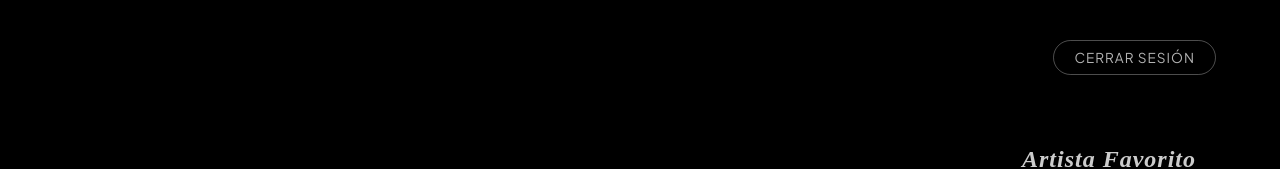
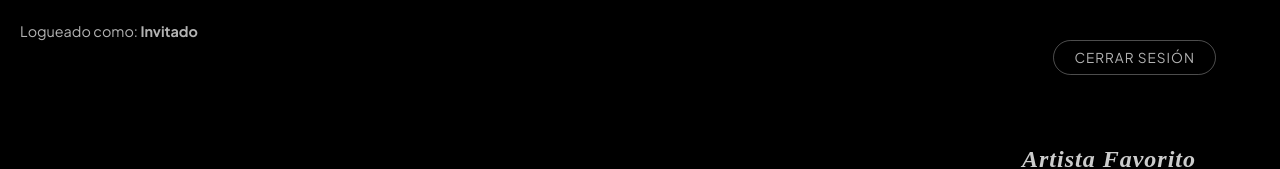
Before and after one commit to just-seb03/test_ucen, a React (Vite) app: page /perfil/1 in a window 1280 px wide. Shown: the top 169 px of the page. Built offline with nearby package versions, Linux system fonts and the light colour scheme.

Commit message:
Reglas de negocio implementadas

```diff
--- a/src/pages/Profile.tsx
+++ b/src/pages/Profile.tsx
@@ -1,5 +1,6 @@
-import React, { useState, useEffect } from 'react';
+import React, { useState, useEffect, useContext } from 'react';
 import { useParams, useNavigate } from 'react-router-dom';
+import { AuthContext } from '../context/AuthContext';
 import VinylShelf, { type VinylData } from '../components/VinylShelf'
 import './Profile.css'
 
@@ -23,6 +24,15 @@ const profileDataMap: Record<string, ProfileData> = {
 export default function Profile() {
   const { usuario } = useParams<{ usuario: string }>()
   const navigate = useNavigate();
+  const authContext = useContext(AuthContext);
+
+  if (!authContext) {
+    throw new Error('Profile debe ser utilizado dentro de un AuthProvider');
+  }
+
+  const { usuario: usuarioLogueado, logout } = authContext;
+  const isMiPerfil = usuario === usuarioLogueado?.nombre;
+
   const [hoveredVinyl, setHoveredVinyl] = useState<VinylData | null>(null);
 
   // Estado para los likes que persiste en localStorage
@@ -50,9 +60,13 @@ export default function Profile() {
   // Guardar likes cuando cambien
   useEffect(() => {
     localStorage.setItem(`likes_${usuario}`, likes.toString());
+
+    // Rúbrica: registrar la última vez que se visitó el perfil
+    localStorage.setItem(`last_visit_${usuario}`, new Date().toLocaleString());
   }, [likes, usuario]);
 
   const handleLogout = () => {
+    logout(); // Limpiar el contexto
     navigate('/');
   };
 
@@ -96,6 +110,12 @@ export default function Profile() {
         </div>
       </div>
 
+      {/* Header indicando sesión (Contexto) */}
+      <div className="session-indicator dimmable" style={{ position: 'absolute', top: '20px', left: '20px', zIndex: 20, color: 'rgba(255,255,255,0.7)', fontSize: '0.9rem' }}>
+        Logueado como: <strong>{usuarioLogueado?.nombre || 'Invitado'}</strong>
+        {!isMiPerfil && usuarioLogueado && ` (Viendo perfil de ${usuario})`}
+      </div>
+
       {/* Botón de cerrar sesión */}
       <button className="logout-btn dimmable" onClick={handleLogout}>Cerrar Sesión</button>
 
```
